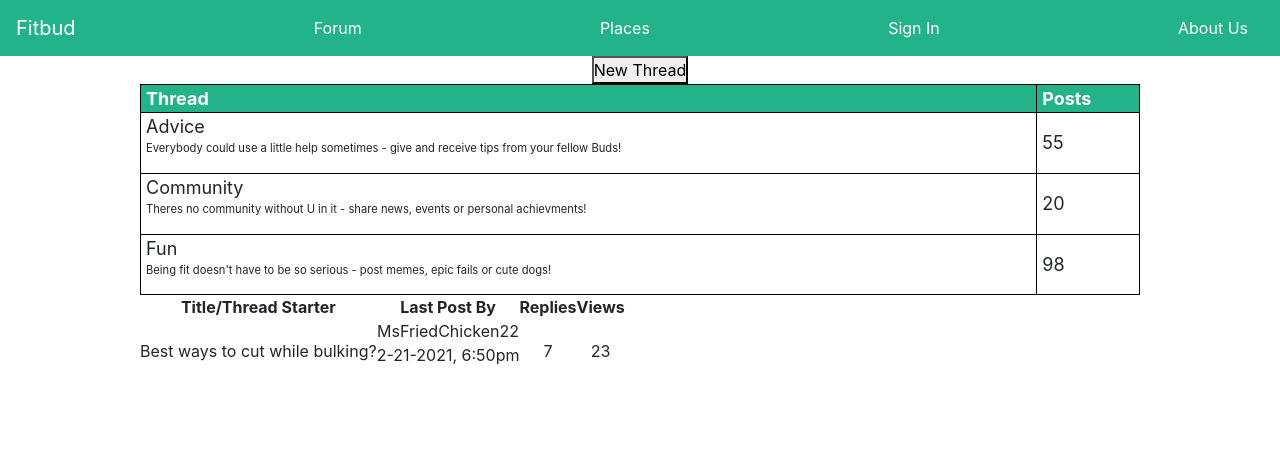
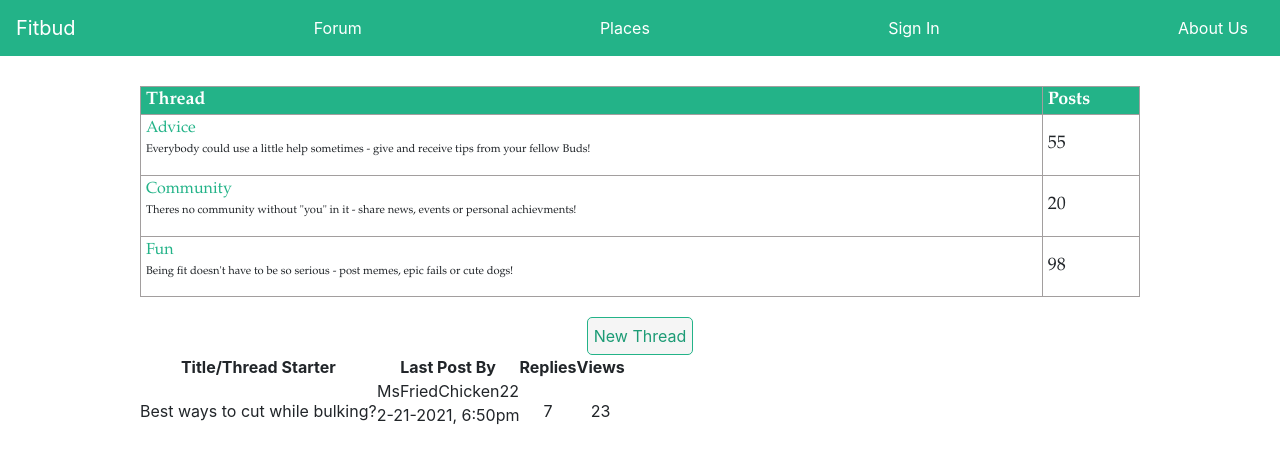
Before and after one commit to CUNYTechPrep/project-starter, a React (Create React App) app in the folder client/: page /forum in a window 1280 px wide. Shown: the top 462 px of the page. Built offline with nearby package versions, Linux system fonts and the light colour scheme.

Commit message:
Rename ThreadTable and its components
- Renamed "ThreadTable" and its derivatives to "ThreadCategory" for better naming conventions

```diff
--- /dev/null
+++ b/client/src/components/ThreadCategoryTable.css
@@ -0,0 +1,49 @@
+* {
+  margin: 0;
+  padding: 0;
+  box-sizing: border-box;
+}
+
+.thread-table {
+  width: 1000px;
+  font-size: large;
+  margin-top: 30px;
+  font-family: 'Garamond', sans-serif;
+}
+.thread-table th {
+  background-color: hsl(162, 67%, 42%);
+  border: 1.2px solid rgb(162, 158, 158);
+  text-align: left;
+  color: white;
+  padding-left: 5px;
+}
+
+.thread-table td {
+  text-align: left;
+  border: 1.1px solid rgb(162, 158, 158);
+  padding-left: 5px;
+}
+
+.thread-category {
+  color: hsl(162, 67%, 42%);
+  font-size: 1rem;
+}
+
+.thread-description {
+  font-size: 0.7rem;
+}
+
+.new-thread-button {
+  color: hsl(162, 69%, 36%);
+  font-size: 1rem;
+  border: 1px solid hsl(162, 67%, 42%);
+  margin: 20px 0px 0px 0px;
+  padding: 6px 6px;
+  position: relative;
+  border-radius: 5px;
+  background-color: rgba(245, 245, 245, 0.986);
+}
+
+.new-thread-button:hover {
+  background-color: rgba(17, 179, 52, 0.123);
+}
--- /dev/null
+++ b/client/src/components/ThreadCategoryTable.js
@@ -0,0 +1,15 @@
+import React from 'react';
+import ThreadCategoryTableRow from './ThreadCategoryTableRow';
+import './ThreadCategoryTable.css';
+
+function ThreadCategoryTable(props) {
+  return (
+    <section>
+      <table className="thread-table">
+        <ThreadCategoryTableRow />
+      </table>
+    </section>
+  );
+}
+
+export default ThreadCategoryTable;
--- a/client/src/components/ThreadTableRow.js
+++ b/client/src/components/ThreadCategoryTableRow.js
@@ -9,7 +9,7 @@ function ThreadRow(props) {
       </tr>
       <tr>
         <td>
-          Advice
+          <text className="thread-category">Advice</text>
           <p className="thread-description">
             Everybody could use a little help sometimes - give and receive tips
             from your fellow Buds!
@@ -20,17 +20,17 @@ function ThreadRow(props) {
 
       <tr>
         <td>
-          Community
+          <text className="thread-category">Community</text>
           <p className="thread-description">
-            Theres no community without U in it - share news, events or personal
-            achievments!
+            Theres no community without "you" in it - share news, events or
+            personal achievments!
           </p>
         </td>
         <td>20</td>
       </tr>
       <tr>
         <td>
-          Fun
+          <text className="thread-category">Fun</text>
           <p className="thread-description">
             Being fit doesn't have to be so serious - post memes, epic fails or
             cute dogs!
--- a/client/src/components/ThreadTable.css
+++ /dev/null
@@ -1,28 +0,0 @@
-* {
-  margin: 0;
-  padding: 0;
-  box-sizing: border-box;
-}
-
-.thread-table {
-  width: 1000px;
-  font-size: large;
-  border: 1px solid black;
-}
-.thread-table th {
-  background-color: hsl(162, 67%, 42%);
-  border: 1px solid black;
-  text-align: left;
-  color: white;
-  padding-left: 5px;
-}
-
-.thread-table td {
-  text-align: left;
-  border: 1px solid black;
-  padding-left: 5px;
-}
-
-.thread-description {
-  font-size: 0.7rem;
-}
--- a/client/src/components/ThreadTable.js
+++ /dev/null
@@ -1,15 +0,0 @@
-import React from 'react';
-import ThreadRow from './ThreadTableRow';
-import './ThreadTable.css';
-
-function ThreadTable(props) {
-  return (
-    <section>
-      <table className="thread-table">
-        <ThreadRow />
-      </table>
-    </section>
-  );
-}
-
-export default ThreadTable;
--- a/client/src/pages/ForumPage.js
+++ b/client/src/pages/ForumPage.js
@@ -1,6 +1,7 @@
 import React from 'react';
 import ThreadStarterTable from '../components/ThreadStarterTable';
-import ThreadTable from '../components/ThreadTable';
+import ThreadCategoryTable from '../components/ThreadCategoryTable';
+import '../components/ThreadCategoryTable.css';
 
 //HIERARCHY//
 
@@ -14,8 +15,8 @@ import ThreadTable from '../components/ThreadTable';
 function ForumPage(props) {
   return (
     <div>
-      <button>New Thread</button>
-      <ThreadTable />
+      <ThreadCategoryTable />
+      <button className="new-thread-button">New Thread</button>
       <ThreadStarterTable />
     </div>
   );
```
